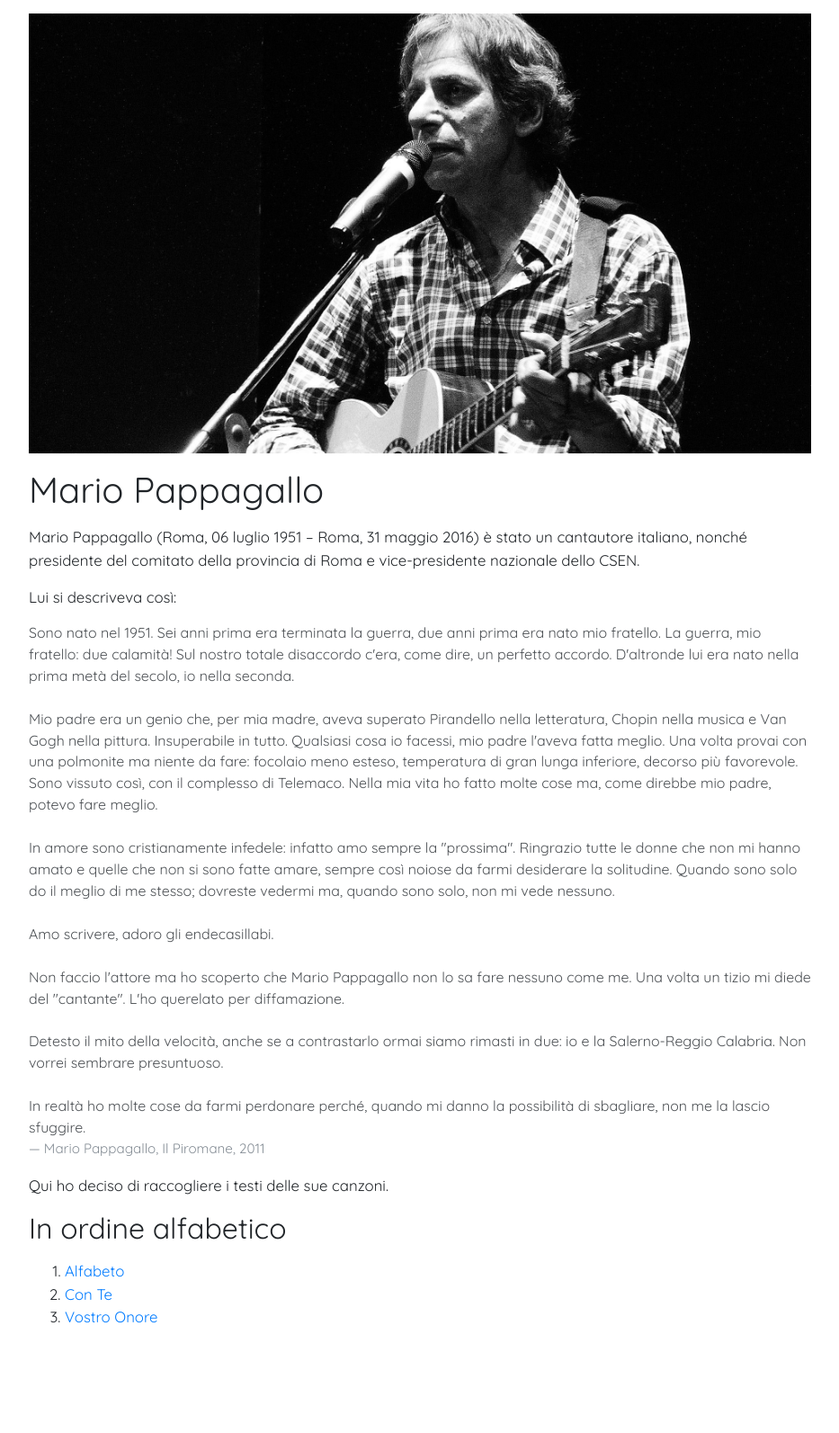
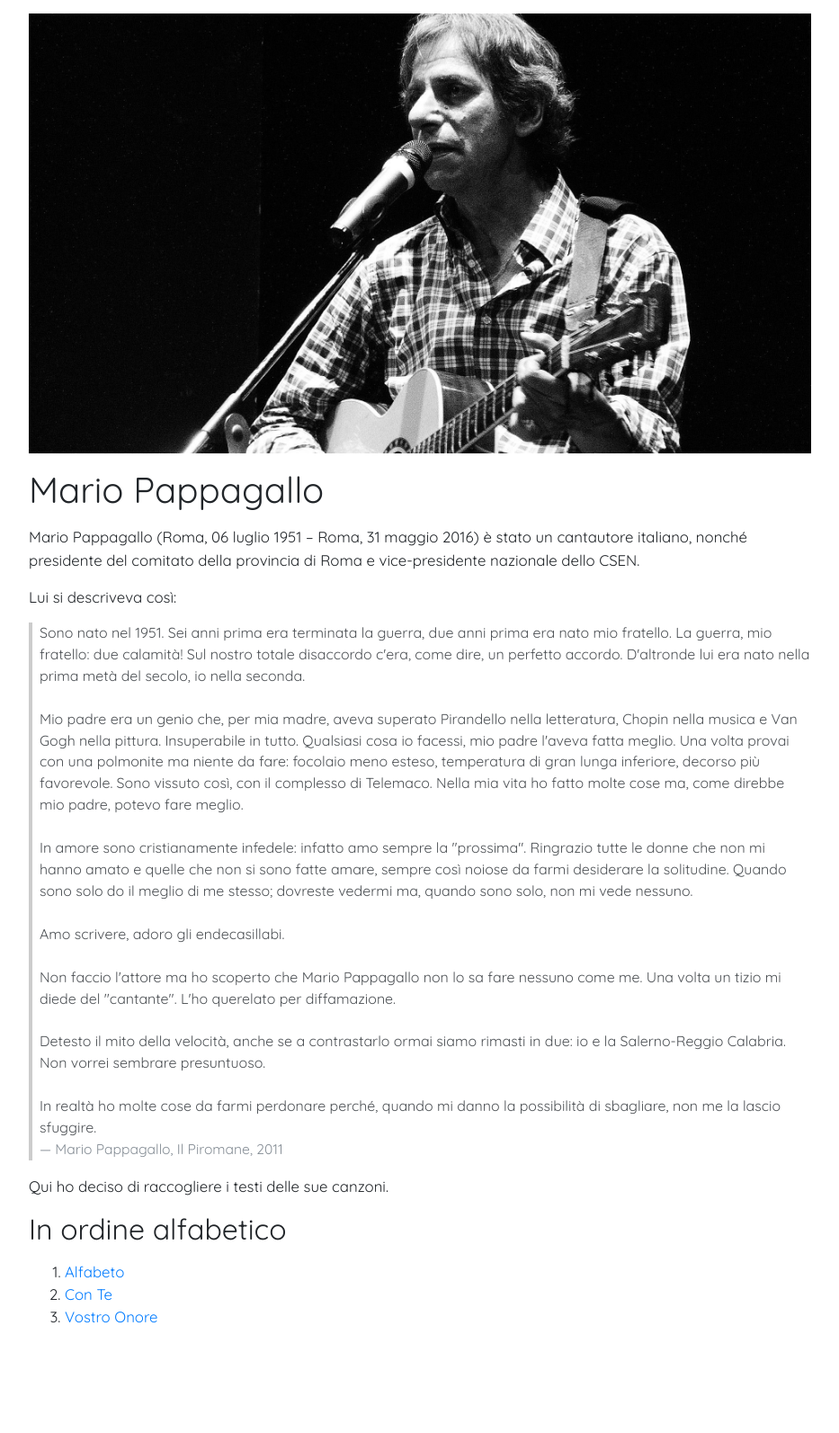
Before and after one commit to alessandrosp/mario-pappagallo, a Jekyll site: the page built from docs/index.html, in a window 1280 px wide. Shown: the whole page at 90% size, without its empty margins (173-1106 px from the left). Built offline with Jekyll 4.4.1, drawn with Linux system fonts in a browser that asks for light colours; nearby versions of some CDN libraries.

Commit message:
Update style.css

```diff
--- a/docs/assets/style.css
+++ b/docs/assets/style.css
@@ -3,12 +3,14 @@ body {
 }
 
 .blockquote {
+  border-left: 4px solid #ccc;
   color: #4e5256;
   font-size: 95%;
+  padding-left: 8px;
 }
 
 .blockquote-footer {
-  font-size: 95%;
+  font-size: 98%;
 }
 
 .container {
```
